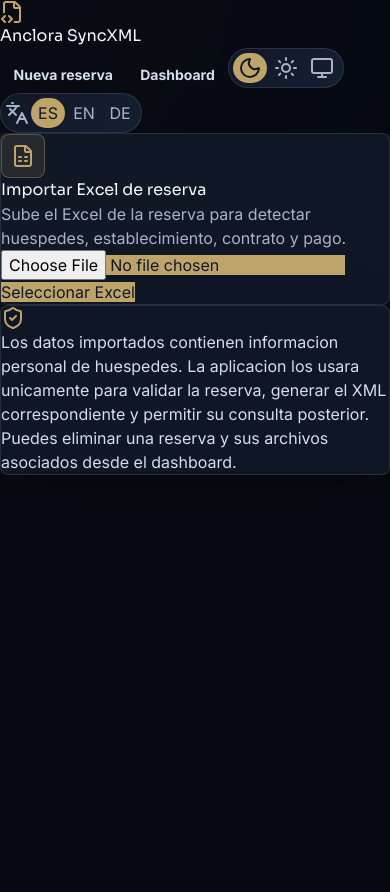
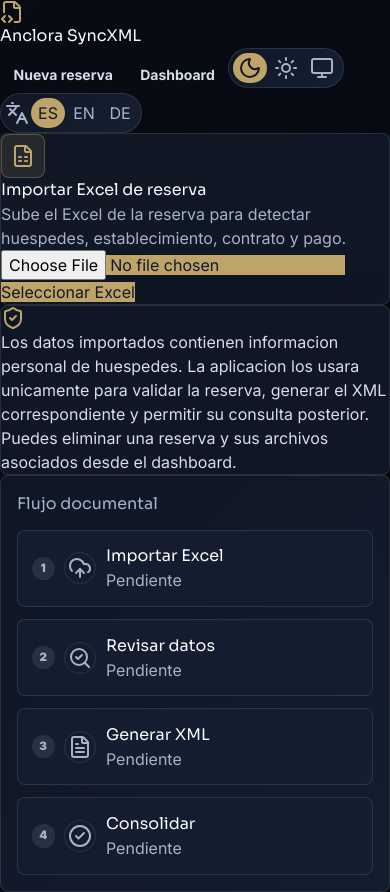
Before and after one commit to ToniIAPro73/anclora-syncXML, a Next.js app: page / in a window 390 px wide. Before the commit the page ends 844 px from the top, so only its background shows below. Built offline with nearby package versions, Linux system fonts and the light colour scheme.

Commit message:
feat: improve workflow feedback and process layout

```diff
--- a/src/app/globals.css
+++ b/src/app/globals.css
@@ -128,6 +128,19 @@ body {
   font-weight: 800;
 }
 
+button:not(:disabled),
+label:has(input[type="file"]:not(:disabled)),
+a.btn-secondary,
+a.btn-primary,
+a.btn-danger {
+  cursor: pointer;
+}
+
+button:disabled,
+label:has(input[type="file"]:disabled) {
+  cursor: wait;
+}
+
 .btn-primary { background: var(--accent); color: var(--accent-contrast); }
 .btn-secondary { border: 1px solid var(--border); background: var(--surface-elevated); color: var(--fg); }
 .btn-danger { background: color-mix(in srgb, var(--error) 18%, transparent); color: var(--error); border: 1px solid color-mix(in srgb, var(--error) 35%, transparent); }
@@ -147,6 +160,115 @@ body {
 }
 
 .input::placeholder { color: var(--muted); }
+
+.process-panel {
+  border: 1px solid var(--border);
+  border-radius: 8px;
+  background: linear-gradient(135deg, color-mix(in srgb, var(--surface) 92%, transparent), color-mix(in srgb, var(--surface-elevated) 90%, transparent));
+  padding: 1rem;
+}
+
+.process-rail {
+  margin-top: 0.9rem;
+  display: grid;
+  grid-template-columns: repeat(4, minmax(0, 1fr));
+  gap: 0.75rem;
+}
+
+.process-step {
+  position: relative;
+  display: grid;
+  grid-template-columns: auto auto minmax(0, 1fr);
+  align-items: center;
+  gap: 0.6rem;
+  min-height: 4.25rem;
+  border-radius: 8px;
+  border: 1px solid var(--border);
+  background: color-mix(in srgb, var(--surface-elevated) 74%, transparent);
+  padding: 0.85rem;
+}
+
+.process-step::after {
+  content: "";
+  position: absolute;
+  left: calc(100% + 0.15rem);
+  top: 50%;
+  width: 0.45rem;
+  height: 1px;
+  background: var(--border);
+}
+
+.process-step:last-child::after {
+  display: none;
+}
+
+.process-step-index,
+.process-step-icon {
+  display: inline-flex;
+  align-items: center;
+  justify-content: center;
+  border-radius: 999px;
+}
+
+.process-step-index {
+  width: 1.45rem;
+  height: 1.45rem;
+  background: color-mix(in srgb, var(--fg) 9%, transparent);
+  color: var(--muted);
+  font-size: 0.72rem;
+  font-weight: 900;
+}
+
+.process-step-icon {
+  width: 2rem;
+  height: 2rem;
+  border: 1px solid var(--border);
+  color: var(--muted);
+}
+
+.process-step.is-active {
+  border-color: color-mix(in srgb, var(--accent) 58%, var(--border));
+  background: color-mix(in srgb, var(--accent) 12%, var(--surface));
+}
+
+.process-step.is-active .process-step-icon,
+.process-step.is-done .process-step-icon {
+  border-color: color-mix(in srgb, var(--accent) 45%, transparent);
+  background: color-mix(in srgb, var(--accent) 16%, transparent);
+  color: var(--accent);
+}
+
+.process-step.is-done .process-step-index {
+  background: var(--accent);
+  color: var(--accent-contrast);
+}
+
+.process-message {
+  border: 1px solid color-mix(in srgb, var(--success) 32%, var(--border));
+  border-radius: 8px;
+  background: color-mix(in srgb, var(--success) 11%, var(--surface));
+  padding: 0.9rem 1rem;
+  color: var(--secondary);
+  font-size: 0.9rem;
+}
+
+.process-message.is-working {
+  border-color: color-mix(in srgb, var(--accent) 34%, var(--border));
+  background: color-mix(in srgb, var(--accent) 10%, var(--surface));
+}
+
+.spinner {
+  width: 1rem;
+  height: 1rem;
+  border-radius: 999px;
+  border: 2px solid currentColor;
+  border-right-color: transparent;
+  animation: spin 720ms linear infinite;
+}
+
+@keyframes spin {
+  to { transform: rotate(360deg); }
+}
 
 .data-table {
   width: 100%;
@@ -215,3 +337,19 @@ body {
 }
 
 .tab.is-active { background: var(--accent); color: var(--accent-contrast); }
+
+@media (max-width: 900px) {
+  .process-rail {
+    grid-template-columns: repeat(2, minmax(0, 1fr));
+  }
+
+  .process-step::after {
+    display: none;
+  }
+}
+
+@media (max-width: 640px) {
+  .process-rail {
+    grid-template-columns: 1fr;
+  }
+}
--- a/src/components/SyncXmlWorkflow.tsx
+++ b/src/components/SyncXmlWorkflow.tsx
@@ -1,7 +1,7 @@
 "use client";
 
 import { useMemo, useState } from "react";
-import { AlertTriangle, CheckCircle2, Download, FileSpreadsheet, ShieldCheck } from "lucide-react";
+import { AlertTriangle, CheckCircle2, Download, FileSpreadsheet, FileText, SearchCheck, ShieldCheck, UploadCloud } from "lucide-react";
 import type { GeneratedXmlResult, ParsedExcel } from "@/lib/domain";
 import { usePreferences } from "./AppPreferencesProvider";
 
@@ -10,52 +10,61 @@ export function SyncXmlWorkflow() {
   const [parsed, setParsed] = useState<ParsedExcel | null>(null);
   const [generated, setGenerated] = useState<GeneratedXmlResult | null>(null);
   const [activeView, setActiveView] = useState<"visual" | "xml">("visual");
-  const [busy, setBusy] = useState(false);
+  const [busyAction, setBusyAction] = useState<"upload" | "generate" | "consolidate" | null>(null);
   const [message, setMessage] = useState<string | null>(null);
+  const [consolidated, setConsolidated] = useState(false);
 
   const validGuests = useMemo(() => parsed?.guests.filter((guest) => guest.errors.length === 0) ?? [], [parsed]);
+  const busy = Boolean(busyAction);
 
   async function upload(file: File) {
-    setBusy(true);
+    setBusyAction("upload");
     setMessage(null);
     const form = new FormData();
     form.append("file", file);
     const response = await fetch("/api/upload/excel", { method: "POST", body: form });
     const data = await response.json();
-    setBusy(false);
+    setBusyAction(null);
     if (!response.ok) {
       setMessage(data.error ?? "Error");
       return;
     }
     setParsed(data.parsed);
     setGenerated(null);
+    setConsolidated(false);
+    setMessage(t.uploadComplete);
   }
 
   async function generate() {
     if (!parsed) return;
-    setBusy(true);
+    setBusyAction("generate");
+    setMessage(null);
     const response = await fetch("/api/generate/xml", { method: "POST", headers: { "content-type": "application/json" }, body: JSON.stringify({ parsed }) });
     const data = await response.json();
-    setBusy(false);
+    setBusyAction(null);
     if (!response.ok) {
       setMessage(data.error ?? "Error");
       return;
     }
     setGenerated(data.generated);
+    setConsolidated(false);
     setActiveView("visual");
+    setMessage(t.xmlGeneratedOk);
   }
 
   async function consolidate() {
     if (!parsed || !generated) return;
-    setBusy(true);
+    setBusyAction("consolidate");
+    setMessage(null);
     const response = await fetch("/api/reservations", { method: "POST", headers: { "content-type": "application/json" }, body: JSON.stringify({ parsed, generated }) });
     const data = await response.json();
-    setBusy(false);
+    setBusyAction(null);
     if (!response.ok) {
       setMessage(data.error ?? "Error");
       return;
     }
-    setMessage(`OK: ${data.reservation.reference ?? data.reservation.id}`);
+    setConsolidated(true);
+    setMessage(`${t.consolidatedOk} ${data.reservation.reference ?? data.reservation.id}`);
   }
 
   function downloadXml() {
@@ -80,9 +89,9 @@ export function SyncXmlWorkflow() {
               <p className="mt-2 max-w-2xl text-sm text-muted">{t.uploadCopy}</p>
             </div>
           </div>
-          <label className="mt-6 inline-flex cursor-pointer items-center gap-2 rounded-full bg-accent px-5 py-3 text-sm font-bold text-accent-contrast transition hover:brightness-110">
-            <input className="hidden" type="file" accept=".xlsx" onChange={(event) => event.target.files?.[0] && upload(event.target.files[0])} />
-            {t.selectExcel}
+          <label className={`mt-6 inline-flex items-center gap-2 rounded-full bg-accent px-5 py-3 text-sm font-bold text-accent-contrast transition hover:brightness-110 ${busy ? "cursor-wait opacity-75" : "cursor-pointer"}`}>
+            <input className="hidden" type="file" accept=".xlsx" disabled={busy} onChange={(event) => event.target.files?.[0] && upload(event.target.files[0])} />
+            {busyAction === "upload" ? <WorkingLabel label={t.processing} /> : t.selectExcel}
           </label>
         </div>
         <div className="panel border-accent/30 p-6">
@@ -93,8 +102,10 @@ export function SyncXmlWorkflow() {
         </div>
       </section>
 
-      {message && <div className="panel p-4 text-sm text-secondary">{message}</div>}
-      {busy && <div className="panel p-4 text-sm text-muted">Procesando...</div>}
+      <ProcessRail parsed={parsed} generated={generated} consolidated={consolidated} busyAction={busyAction} />
+
+      {message && <div className="process-message" role="status">{message}</div>}
+      {busy && <div className="process-message is-working" role="status">{t.processing}</div>}
 
       {parsed && (
         <>
@@ -122,7 +133,9 @@ export function SyncXmlWorkflow() {
           <section className="panel overflow-hidden">
             <div className="flex flex-wrap items-center justify-between gap-3 border-b border-app p-5">
               <h2 className="font-heading text-xl font-bold">{t.guests}: {parsed.guests.length}</h2>
-              <button disabled={Boolean(parsed.validation.errors.length) || busy} onClick={generate} className="btn-primary disabled:cursor-not-allowed disabled:opacity-45">{t.generateXml}</button>
+              <button disabled={Boolean(parsed.validation.errors.length) || busy} onClick={generate} className="btn-primary disabled:cursor-not-allowed disabled:opacity-45">
+                {busyAction === "generate" ? <WorkingLabel label={t.processing} /> : t.generateXml}
+              </button>
             </div>
             <div className="guest-table-wrap">
               <table className="data-table guest-table">
@@ -185,12 +198,51 @@ export function SyncXmlWorkflow() {
           )}
           <div className="mt-5 flex flex-wrap gap-3">
             <button className="btn-secondary" onClick={downloadXml}><Download className="h-4 w-4" />{t.downloadXml}</button>
-            <button className="btn-primary" onClick={consolidate} disabled={busy || Boolean(generated.validation.errors.length)}><CheckCircle2 className="h-4 w-4" />{t.consolidate}</button>
+            <button className="btn-primary" onClick={consolidate} disabled={busy || Boolean(generated.validation.errors.length)}>
+              {busyAction === "consolidate" ? <WorkingLabel label={t.processing} /> : <><CheckCircle2 className="h-4 w-4" />{t.consolidate}</>}
+            </button>
           </div>
         </section>
       )}
     </div>
   );
+}
+
+function ProcessRail({ parsed, generated, consolidated, busyAction }: { parsed: ParsedExcel | null; generated: GeneratedXmlResult | null; consolidated: boolean; busyAction: "upload" | "generate" | "consolidate" | null }) {
+  const { dictionary: t } = usePreferences();
+  const steps = [
+    { key: "import", label: t.processImport, icon: UploadCloud, done: Boolean(parsed), active: busyAction === "upload" },
+    { key: "review", label: t.processReview, icon: SearchCheck, done: Boolean(generated), active: Boolean(parsed && !generated && busyAction !== "generate") },
+    { key: "xml", label: t.processXml, icon: FileText, done: Boolean(generated), active: busyAction === "generate" },
+    { key: "consolidate", label: t.processConsolidate, icon: CheckCircle2, done: consolidated, active: busyAction === "consolidate" },
+  ];
+  return (
+    <section className="process-panel">
+      <div className="flex items-center justify-between gap-4">
+        <h2 className="font-heading text-sm font-black uppercase tracking-[0.18em] text-muted">{t.processTitle}</h2>
+      </div>
+      <div className="process-rail">
+        {steps.map((step, index) => {
+          const Icon = step.icon;
+          const state = step.active ? "active" : step.done ? "done" : "pending";
+          return (
+            <div key={step.key} className={`process-step is-${state}`}>
+              <div className="process-step-index">{index + 1}</div>
+              <div className="process-step-icon"><Icon className="h-4 w-4" /></div>
+              <div className="min-w-0">
+                <p className="truncate font-heading text-sm font-bold">{step.label}</p>
+                <p className="text-xs text-muted">{state === "active" ? t.processActive : state === "done" ? t.processDone : t.processPending}</p>
+              </div>
+            </div>
+          );
+        })}
+      </div>
+    </section>
+  );
+}
+
+function WorkingLabel({ label }: { label: string }) {
+  return <><span className="spinner" aria-hidden="true" />{label}</>;
 }
 
 function InfoCard({ title, rows }: { title: string; rows: Array<[string, string | number | undefined]> }) {
--- a/src/lib/i18n.ts
+++ b/src/lib/i18n.ts
@@ -17,6 +17,20 @@ export const dictionaries = {
     guests: "Huespedes detectados",
     ignoredRows: "Filas no clasificadas",
     validations: "Validaciones",
+    processTitle: "Flujo documental",
+    processImport: "Importar Excel",
+    processReview: "Revisar datos",
+    processXml: "Generar XML",
+    processConsolidate: "Consolidar",
+    processPending: "Pendiente",
+    processActive: "En curso",
+    processDone: "Completado",
+    processing: "Procesando...",
+    uploadComplete: "Excel importado correctamente. Revisa los datos detectados antes de generar el XML.",
+    xmlGeneratedOk: "XML generado correctamente. Revisa la vista visual o el XML técnico antes de consolidar.",
+    consolidatedOk: "Reserva consolidada correctamente.",
+    dashboardLoaded: "Dashboard actualizado.",
+    reservationDeleted: "Reserva eliminada correctamente.",
     generateXml: "Generar XML",
     consolidate: "Consolidar reserva",
     downloadXml: "Descargar XML",
@@ -60,6 +74,20 @@ export const dictionaries = {
     guests: "Detected guests",
     ignoredRows: "Unclassified rows",
     validations: "Validations",
+    processTitle: "Document workflow",
+    processImport: "Import Excel",
+    processReview: "Review data",
+    processXml: "Generate XML",
+    processConsolidate: "Consolidate",
+    processPending: "Pending",
+    processActive: "In progress",
+    processDone: "Done",
+    processing: "Processing...",
+    uploadComplete: "Excel imported successfully. Review the detected data before generating the XML.",
+    xmlGeneratedOk: "XML generated successfully. Review the visual view or technical XML before consolidating.",
+    consolidatedOk: "Booking consolidated successfully.",
+    dashboardLoaded: "Dashboard refreshed.",
+    reservationDeleted: "Booking deleted successfully.",
     generateXml: "Generate XML",
     consolidate: "Consolidate booking",
     downloadXml: "Download XML",
@@ -103,6 +131,20 @@ export const dictionaries = {
     guests: "Erkannte Gaeste",
     ignoredRows: "Nicht klassifizierte Zeilen",
     validations: "Validierungen",
+    processTitle: "Dokumentenablauf",
+    processImport: "Excel importieren",
+    processReview: "Daten pruefen",
+    processXml: "XML erstellen",
+    processConsolidate: "Konsolidieren",
+    processPending: "Ausstehend",
+    processActive: "Laeuft",
+    processDone: "Abgeschlossen",
+    processing: "Wird verarbeitet...",
+    uploadComplete: "Excel erfolgreich importiert. Pruefe die erkannten Daten, bevor du die XML-Datei erstellst.",
+    xmlGeneratedOk: "XML erfolgreich erstellt. Pruefe die visuelle Ansicht oder das technische XML vor der Konsolidierung.",
+    consolidatedOk: "Buchung erfolgreich konsolidiert.",
+    dashboardLoaded: "Dashboard aktualisiert.",
+    reservationDeleted: "Buchung erfolgreich geloescht.",
     generateXml: "XML erstellen",
     consolidate: "Buchung konsolidieren",
     downloadXml: "XML herunterladen",
```
Also changed, not shown: src/components/ReservationDashboard.tsx (+20 -5 lines).
